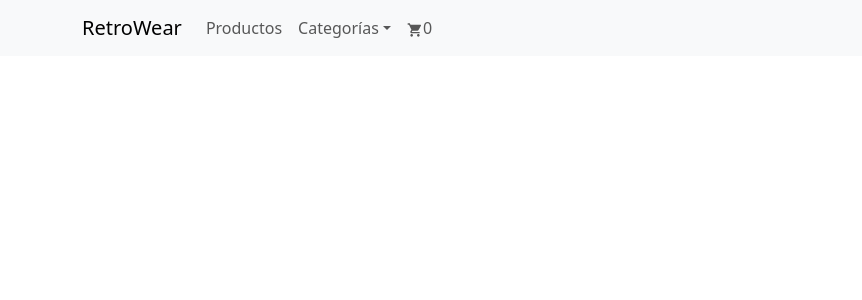
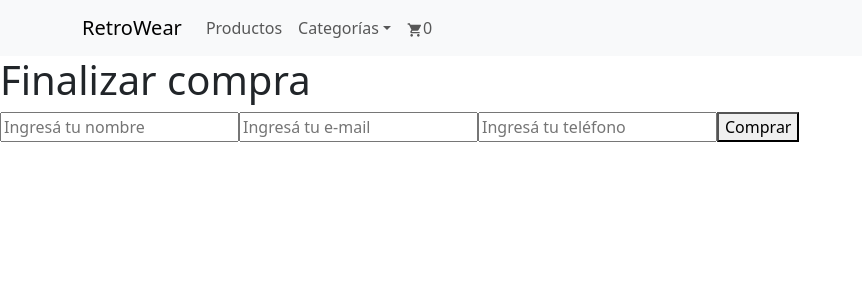
Before and after one commit to JulianT78/retro-wear, a React (Vite) app: page /checkout in a window 1280 px wide. Shown: the top 300 px of the page, without its empty margins (0-862 px from the left). Built offline with nearby package versions, Linux system fonts and the light colour scheme.

Commit message:
finalizacion de compra en curso

```diff
--- a/package.json
+++ b/package.json
@@ -15,6 +15,7 @@
     "react": "^18.2.0",
     "react-bootstrap": "^2.9.2",
     "react-dom": "^18.2.0",
+    "react-hook-form": "^7.49.3",
     "react-icons": "^4.12.0",
     "react-router-dom": "^6.21.1"
   },
--- a/src/App.jsx
+++ b/src/App.jsx
@@ -8,6 +8,7 @@
 import { BrowserRouter, Route, Routes } from "react-router-dom";
 import { CartProvider } from './context/CartContext'
 import Carrito from './components/Carrito'
+import Checkout from './components/Checkout';
 
 function App() {
   return (
@@ -22,6 +23,7 @@
             <Route path="/productos" element={<ItemListContainer />} />
             <Route path="/productos/:categoria" element={<ItemListContainer />} />
             <Route path="/carrito" element={<Carrito />} />
+            <Route path="/checkout" element={<Checkout/>} />
           </Routes>
 
         </BrowserRouter>
--- a/src/components/Carrito.jsx
+++ b/src/components/Carrito.jsx
@@ -1,5 +1,6 @@
 import React, { useContext } from 'react'
 import { CartContext } from '../context/CartContext'
+import {Link} from "react-router-dom";
 
 const Carrito = () => {
 
@@ -30,6 +31,7 @@
         <div>
           <h2>Precio total: ${precioTotal()}</h2>
           <button onClick={handleVaciar} className='btn btn-danger'>Vaciar</button>
+          <Link to="/checkout">Finalizar compra</Link>
         </div> :
         <h2>El carrito está vacío</h2>
       }
--- /dev/null
+++ b/src/components/Checkout.jsx
@@ -0,0 +1,36 @@
+import React, { useContext, useState } from 'react'
+import { CartContext } from '../context/CartContext';
+import { useForm } from 'react-hook-form';
+import { collection, addDoc } from "firebase/firestore";
+import { db } from '../firebase/config';
+
+const Checkout = () => {
+
+    const { carrito, precioTotal, vaciarCarrito } = useContext(CartContext);
+    const { register, handleSubmit } = useForm();
+
+    const comprar = (data) => {
+        const pedido = {
+            cliente: data,
+            productos: carrito,
+            total: precioTotal()
+        }
+        console.log(pedido);
+    }
+    return (
+        <div>
+        <h1>Finalizar compra</h1>
+        <form className="formulario" onSubmit={handleSubmit(comprar)}>
+
+            <input type="text" placeholder="Ingresá tu nombre" {...register("nombre")} />
+            <input type="email" placeholder="Ingresá tu e-mail" {...register("email")} />
+            <input type="phone" placeholder="Ingresá tu teléfono" {...register("telefono")} />
+
+            <button className="enviar" type="submit">Comprar</button>
+
+        </form>
+    </div>
+    )
+}
+
+export default Checkout
```
Also changed, not shown: src/components/Contacto.jsx (added, +29 -0 lines), 1 other file (tests, documents, lock files or other folders).
